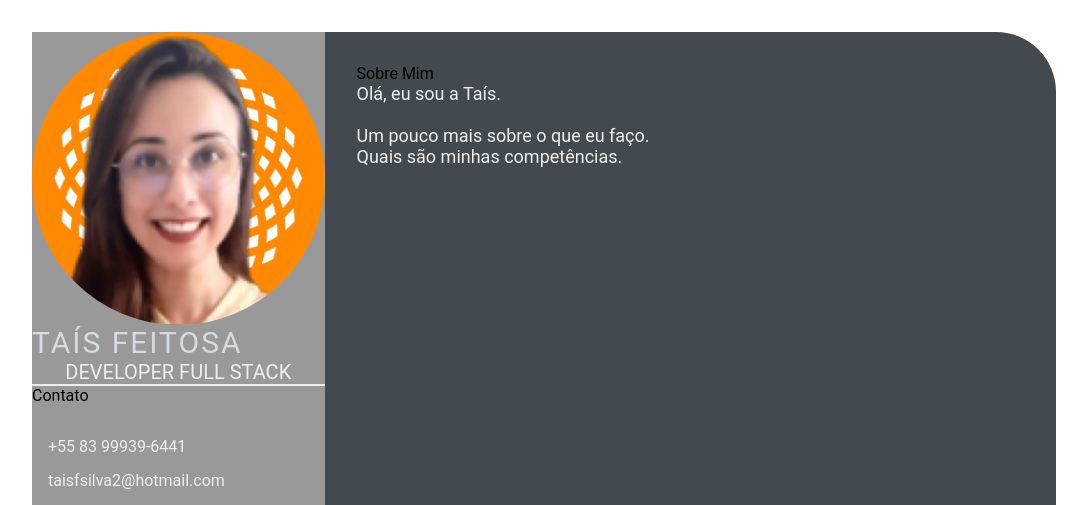
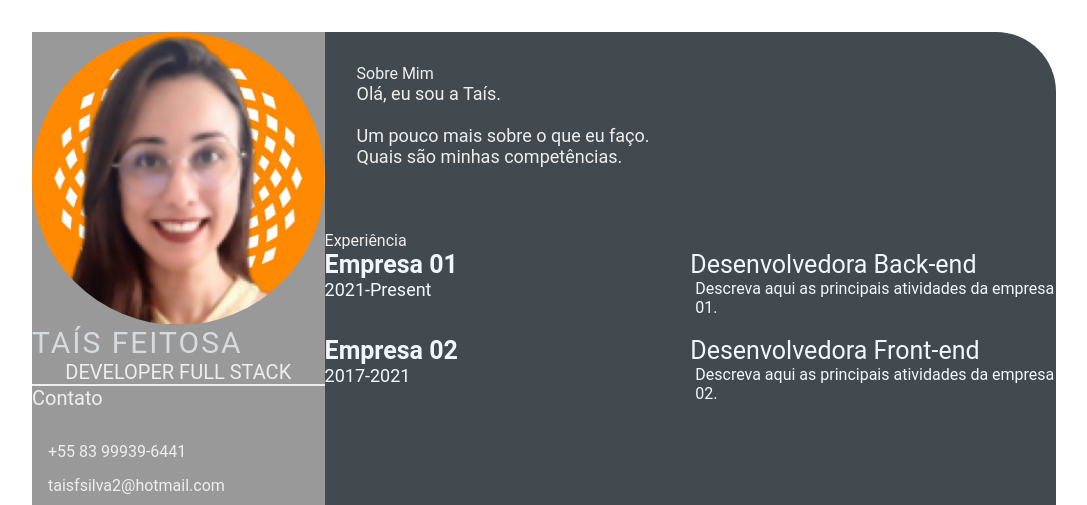
Before and after one commit to taisfsilva/minhacarreira.io, a plain HTML site: page index.html in a window 1280 px wide. Shown: the top 505 px of the page, without its empty margins (96-1183 px from the left). Drawn offline with Linux system fonts and the light colour scheme.

Commit message:
feat-add-job-experience

```diff
--- a/index.html
+++ b/index.html
@@ -17,7 +17,7 @@
                     <p class="profession">Developer Full Stack</p>
                 </div>
                 <div class="contact-info">
-                    <p class="left-tittle">Contato</p>
+                    <p class="left-title">Contato</p>
                     <ul>
                         <li><i class="fa fa-phone"></i>+55 83 99939-6441</li>
                         <li><i class="fa fa-envelope"></i>taisfsilva2@hotmail.com</li>
@@ -26,7 +26,7 @@
                     </ul>
                 </div>
                 <div class="skills">
-                    <p class="letf-tittle">Skilss</p>
+                    <p class="letf-title">Skilss</p>
                     <ul>
                         <li><p>HTML, CSS, Git & GitHub</p></li>
                         <li><p>Windows</p></li>
@@ -37,7 +37,7 @@
         <section class="right-section">
                 <div class="right-section-contents">
                     <section class="about gap">
-                        <div class="right-tittle">Sobre Mim</div>
+                        <div class="right-title">Sobre Mim</div>
                         <p class="about-me-contents">
                             Olá, eu sou a Taís.<br>
                             <br>Um pouco mais sobre o que eu faço.
@@ -45,6 +45,32 @@
                         </p>
                     </section>
                 </div>
+                <section class="experience-gap">
+                    <div class="right-title">Experiência</div>
+                    <div class="experience-contents">
+                        <div class="exp-left">
+                            <p class="exp-company-name">Empresa 01</p>
+                            <p class="exp-time-period">2021-Present</p>
+                        </div>
+                        <div class="exp-right">
+                            <p class="exp-position">Desenvolvedora Back-end</p>
+                            <p class="exp-desc">
+                                Descreva aqui as principais atividades da empresa 01.
+                            </p>
+                        </div>
+                        <div class="exp-left"><br>
+                            <p class="exp-company-name">Empresa 02</p>
+                            <p class="exp-time-period">2017-2021</p>
+                        </div>
+                        <div class="exp-right"><br>
+                            <p class="exp-position">Desenvolvedora Front-end</p>
+                            <p class="exp-desc">
+                                Descreva aqui as principais atividades da empresa 02.
+                            </p>
+                        </div>
+                    </div>
+
+                </section>
         </section>
 
 
--- a/style.css
+++ b/style.css
@@ -101,3 +101,38 @@
     font-size: 18px;
     color: #eeeeee;
 }
+
+.experience-contents,
+.education-contents,
+.awards-contents {
+    display: grid;
+    grid-template-columns: repeat(2, 1fr);
+    padding-bottom: 2rem;
+    color: #F1F8FD;
+}
+
+.exp-company-name,
+.education-school-name,
+.awards-company-name {
+    font-size: 25px;
+    font-weight: bold;
+}
+
+.exp-time-period,
+.educationp-time-period,
+.awards-time-period {
+    font-size: 18px;
+}
+
+.exp-position,
+.education-subject,
+.awards-name {
+    font-size: 25px;
+}
+
+.exp-desc,
+.education-desc,
+.awards-desc {
+    font-size: 16px;
+    padding-left: 5px;
+}
```
